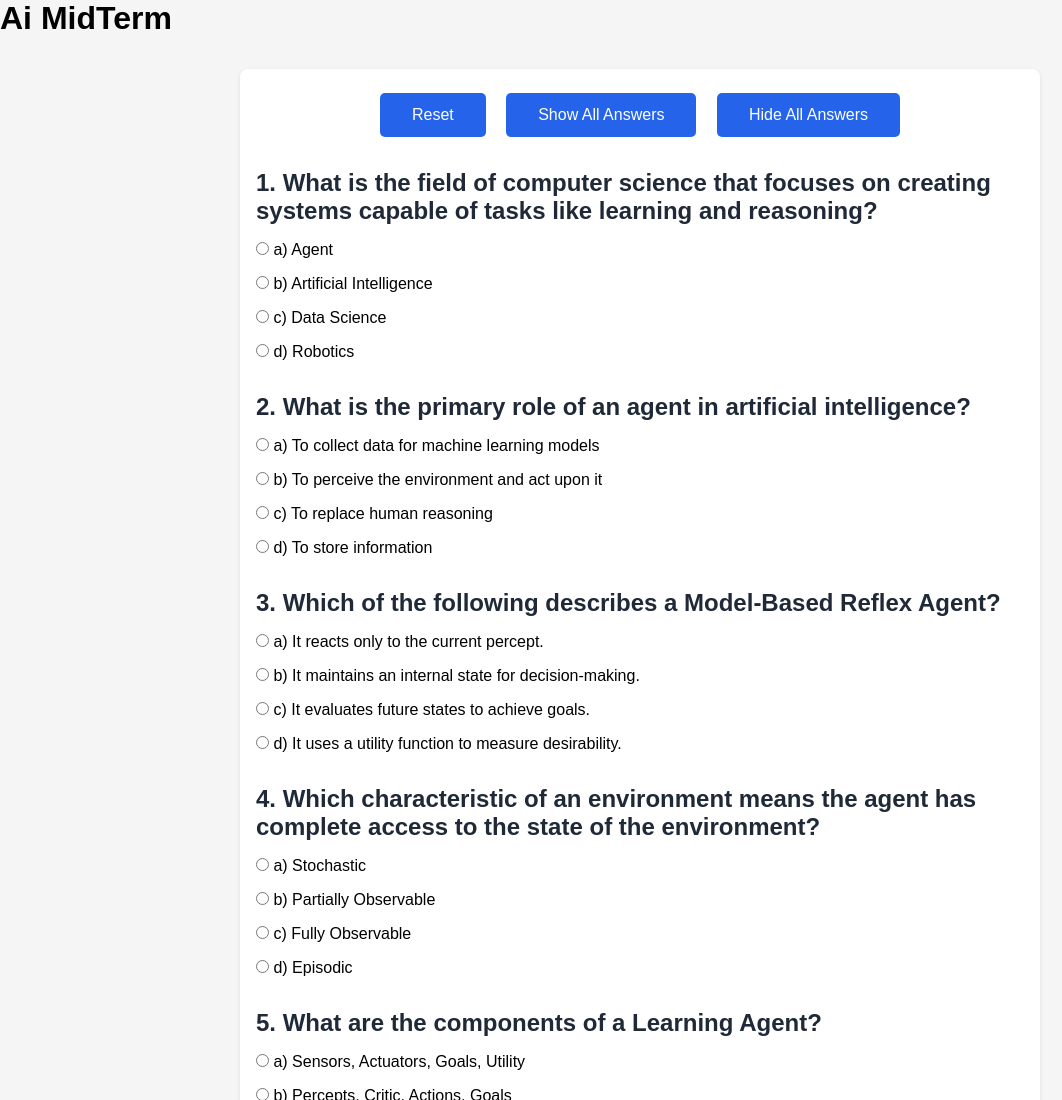
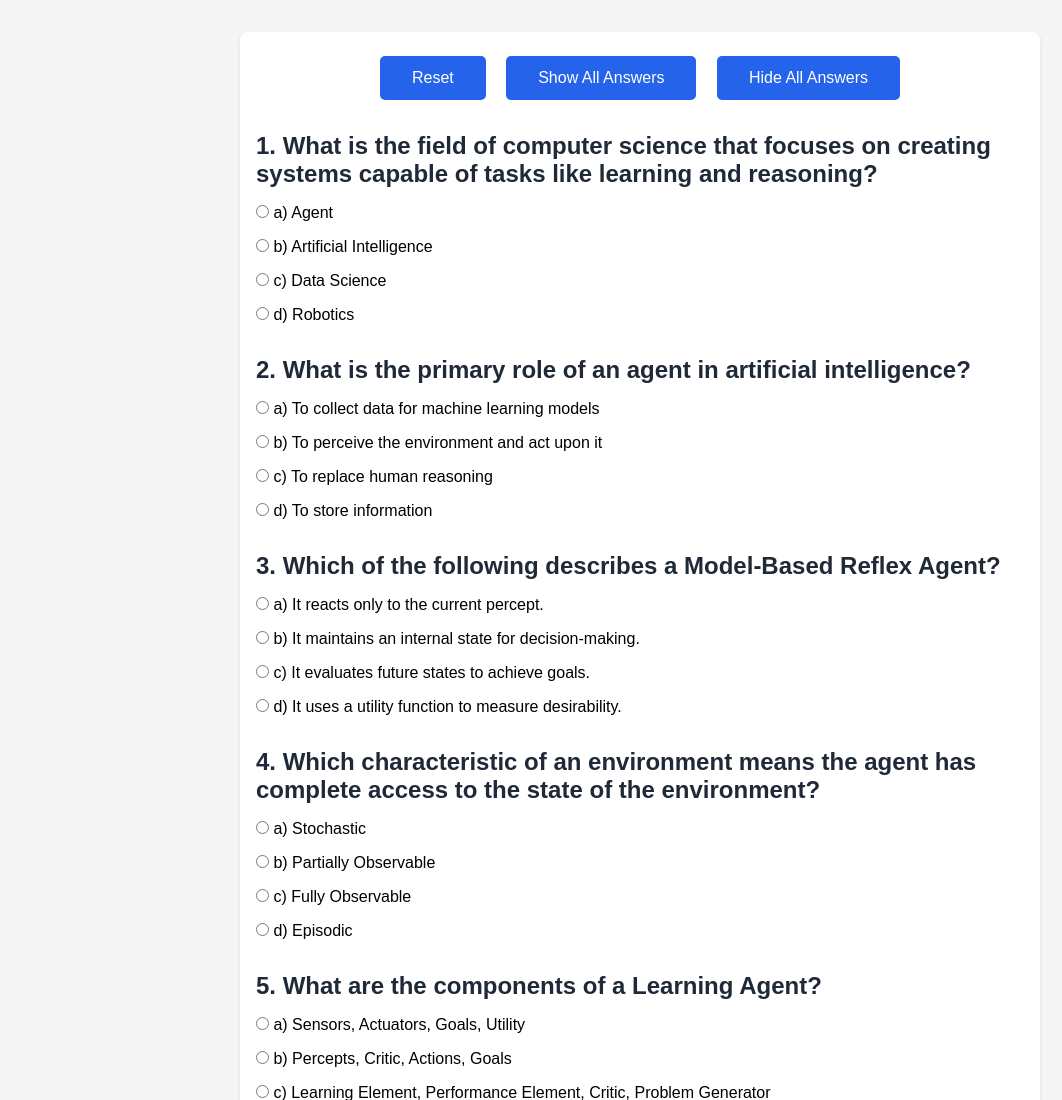
Before and after one commit to OnlineQuizes/AiMidterm, a plain HTML site: page index.html in a window 1280 px wide. Shown: the top 1100 px of the page, without its empty margins (0-1062 px from the left). Drawn offline with Linux system fonts and the light colour scheme.

Commit message:
Update index.html

```diff
--- a/index.html
+++ b/index.html
@@ -91,8 +91,6 @@
     </style>
 </head>
 <body>
-
-	<h1> Ai MidTerm</h1>
     <div class="quiz-container">
         <!-- Buttons placed directly in the page -->
         <div class="controls">
```
